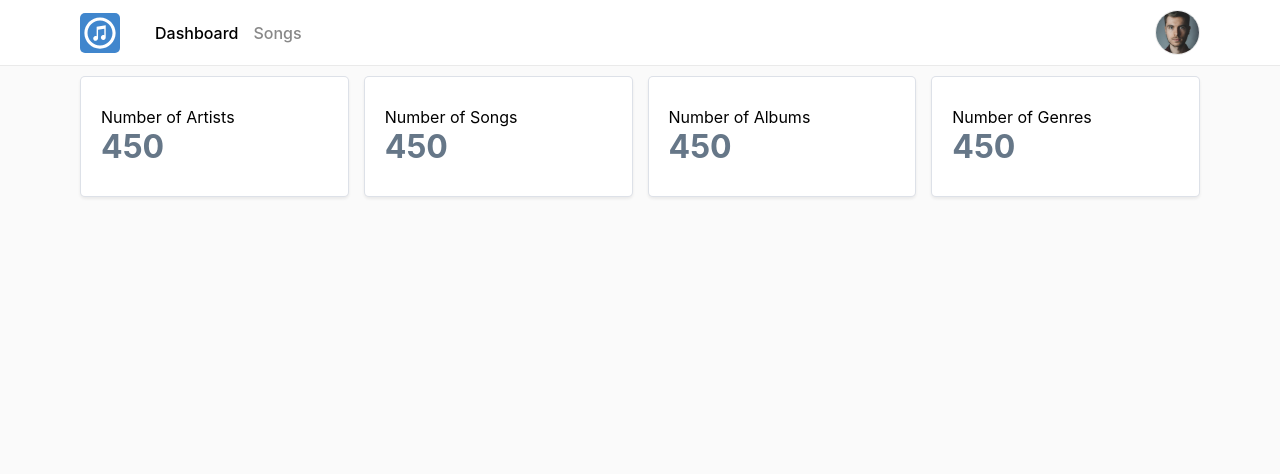
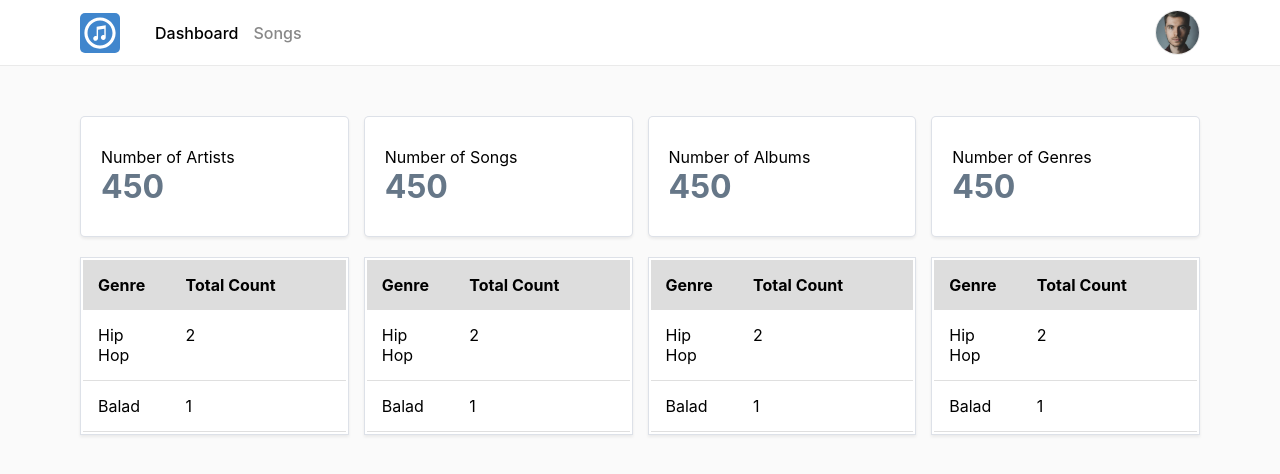
Before and after one commit to NatiG100/song-manager-web, a React (Create React App) app: page / in a window 1280 px wide. Shown: the top 474 px of the page. Built offline with nearby package versions, Linux system fonts and the light colour scheme.

Commit message:
create stat table

```diff
--- /dev/null
+++ b/src/components/stats/StatTable/StatTable.tsx
@@ -0,0 +1,28 @@
+import React from 'react';
+import { TableMain, Td, Th, Tr } from "./StatTableElements.ts";
+
+export interface StatTableData{
+    _id:string,
+    total:number,
+}
+export interface StatTableProps{
+    data:StatTableData[],
+    _idHeader:string,
+    valueHeader:string,
+}
+export default function StatTable({data,_idHeader,valueHeader}:StatTableProps){
+    return(
+        <TableMain>
+            <Tr>
+                <Th>{_idHeader}</Th>
+                <Th>{valueHeader}</Th>
+            </Tr>
+            {data.map((dataElement)=>(
+                <Tr key={dataElement._id}>
+                    <Td>{dataElement._id}</Td>
+                    <Td>{dataElement.total}</Td>
+                </Tr>
+            ))}
+        </TableMain>
+    );
+}
--- /dev/null
+++ b/src/components/stats/StatTable/StatTableElements.ts
@@ -0,0 +1,23 @@
+import styled from "styled-components";
+
+export const TableMain = styled.table`
+    padding: 0px;
+    background-color: white;
+    border:1px solid #0252;
+    box-shadow: 0px 2px 3px #0001;
+`;
+export const Tr = styled.tr`
+    display: grid;
+    grid-template-columns: 1fr 2fr;
+    width: 100%;
+    margin: 0px;
+`;
+export const Th = styled.th`
+    padding: 15px 15px;
+    background-color:#0002;
+    text-align: start;
+`;
+export const Td = styled.td`
+    padding: 15px 15px;
+    border-bottom: 1px solid #00000020;
+`;
--- a/src/pages/Dashboard.tsx
+++ b/src/pages/Dashboard.tsx
@@ -1,9 +1,10 @@
 import React from "react"
 import { StatList } from "../components/stats/StatBox/StatBoxElements.ts";
 import StatBox from "../components/stats/StatBox/StatBox.tsx";
+import StatTable from "../components/stats/StatTable/StatTable.tsx";
 export default function Dashboard(){
     return (
-        <div style={{width:"100%"}}>
+        <div style={{width:"100%", display:"grid",gridTemplateRows:"max-content max-content",gap:"20px",marginTop:"40px"}}>
             <StatList>
                 <StatBox
                     title="Number of Artists"
@@ -23,6 +24,72 @@ export default function Dashboard(){
                 />
 
             </StatList>
+            <StatList>
+                <StatTable
+                    _idHeader="Genre"
+                    valueHeader="Total Count"
+                    data={
+                        [
+                            {
+                                "_id": "Hip Hop",
+                                "total": 2
+                            },
+                            {
+                                "_id": "Balad",
+                                "total": 1
+                            }
+                        ]
+                    }
+                />
+                <StatTable
+                    _idHeader="Genre"
+                    valueHeader="Total Count"
+                    data={
+                        [
+                            {
+                                "_id": "Hip Hop",
+                                "total": 2
+                            },
+                            {
+                                "_id": "Balad",
+                                "total": 1
+                            }
+                        ]
+                    }
+                />
+                <StatTable
+                    _idHeader="Genre"
+                    valueHeader="Total Count"
+                    data={
+                        [
+                            {
+                                "_id": "Hip Hop",
+                                "total": 2
+                            },
+                            {
+                                "_id": "Balad",
+                                "total": 1
+                            }
+                        ]
+                    }
+                />
+                <StatTable
+                    _idHeader="Genre"
+                    valueHeader="Total Count"
+                    data={
+                        [
+                            {
+                                "_id": "Hip Hop",
+                                "total": 2
+                            },
+                            {
+                                "_id": "Balad",
+                                "total": 1
+                            }
+                        ]
+                    }
+                />
+            </StatList>
         </div>
     );
 }
```
